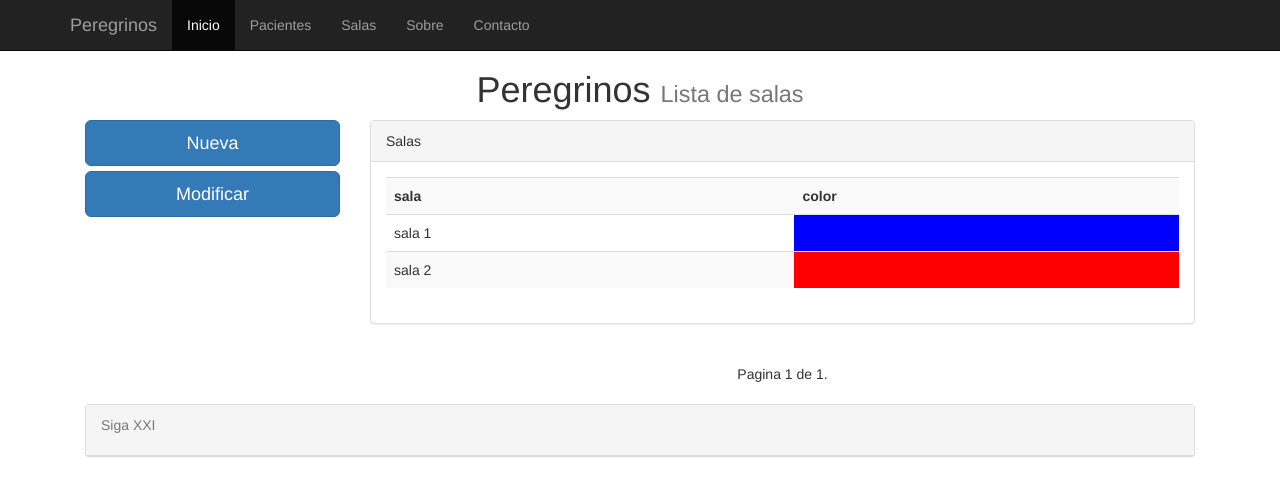
After one commit to Siga21/peregrinos, a Django app: page /salas/ in a window 1280 px wide. The commit adds this page. Shown: the top 496 px of the page. Run offline with Django 3.2, Linux system fonts and the light colour scheme; data comes from the database, SQL or seed files in the repository; some libraries are stand-ins or nearby versions.

Commit message:
manto salas

```diff
--- a/peregrinos/clinica/views.py
+++ b/peregrinos/clinica/views.py
@@ -147,3 +147,10 @@ def calendario(request):
 	#----- renderizamos --------#
 #	return render(request, 'clinica/calendario.html', {'citas_1': citas_1, 'citas_2': citas_2 , 'citas_3': citas_3, 'citas_4': citas_4, 'citas_5': citas_5, 'citas_6': citas_6 })
 	return render(request, 'clinica/selectable.html', {'citas_1': citas_1})
+
+#------------------------- Listado Pacientes -----------------------------------------------------
+
+class ListaSalas(ListView):
+    queryset = salas.objects.order_by('sala')
+    context_object_name = 'salas'
+    paginate_by = 8
--- a/peregrinos/peregrinos/urls.py
+++ b/peregrinos/peregrinos/urls.py
@@ -1,7 +1,7 @@
 from django.conf.urls import patterns, include, url
 from django.contrib import admin
 from django.conf import settings
-from clinica.views import ListaPacientes, DetallePacientes, ListaHistorial, ListaCitas
+from clinica.views import ListaPacientes, DetallePacientes, ListaHistorial, ListaCitas, ListaSalas
 from clinica.forms import CrearPaciente, EditarPaciente, EditarHistorial, AgregarHistorial
 
 urlpatterns = patterns('',
@@ -23,6 +23,7 @@ urlpatterns = patterns('',
 	url(r'^historial_agregar/(?P<id>[0-9]+)/$', AgregarHistorial.as_view(), name = 'historial_agregar'),
     url(r'^historial_borrar/(?P<historial_id>[0-9]+)/$', 'clinica.views.historialDelete', name = 'historial_borrado'),
 	url(r'^calendario/', 'clinica.views.calendario', name = 'calendario'),
+	url(r'^salas/',ListaSalas.as_view(), name = 'ListaSalas'),
 )
 
 if settings.DEBUG:
--- a/peregrinos/templates/base.html
+++ b/peregrinos/templates/base.html
@@ -29,6 +29,7 @@
 				<ul class="nav navbar-nav">
 					<li class="active"><a href="/index">Inicio</a></li>
 					<li><a href="/pacientes">Pacientes</a></li>
+					<li><a href="/salas">Salas</a></li>
 					<li><a href="#about">Sobre</a></li>
 					<li><a href="#contact">Contacto</a></li>
 				</ul>
--- /dev/null
+++ b/peregrinos/templates/clinica/salas_list.html
@@ -0,0 +1,55 @@
+{% extends "base.html" %}
+{%   load   staticfiles   %}
+
+{% block elcss %}
+<!--<link   rel="stylesheet"   type="text/css"   href="{%   static  'clinica/css/pacientes.css'   %}"   />-->
+{% endblock %}
+{% block titulo %}
+Lista de salas
+{% endblock %}
+{% block content %}
+<row>
+	<div class="col-md-3">
+		<a href="/salas/agregar" class="btn btn-primary btn-lg btn-block">Nueva</a>
+		<a href="/salas/modificar" class="btn btn-primary btn-lg btn-block">Modificar</a>
+	</div>
+	<div class="col-md-9" >
+		<div class="panel panel-default">
+			<div class="panel-heading">Salas</div>
+			<div class ="panel-body">
+				{% if object_list %}
+				<div class="table-responsive">
+				<table class="table table-striped">
+					<th>sala</th>
+					<th>color</th>
+          {% for salas  in object_list %}
+						<tr>
+							<td>{{salas.sala}}</td>
+							<td style="background-color:{{salas.color}};"> </td>
+					{% endfor %}
+				  </table>
+				</div>
+		    {% else %}
+        	<p class="text-warning">No hay salas registradas.</p>
+        {% endif %}
+			</div>
+		</div>
+	</div>
+</row>
+<row>
+	<div class="col-md-9 col-md-offset-3">
+		<nav>
+			<ul class="pager">
+				{% if page_obj.has_previous %}
+				<li class="previus"><a href="?page={{ page_obj.previous_page_number }}"><spam aria-hideen="true">&larr;</spam>Anterior</a></li>
+				{%endif%}
+				<li> Pagina {{ page_obj.number }} de {{ paginator.num_pages }}.</li>
+				{% if page_obj.has_next %}
+				<li class="next"><a href="?page={{ page_obj.next_page_number }}">Siguiente<spam aria-hideen="true">&rarr;</spam></a></li>
+				{%endif%}
+			</ul>
+		</nav>
+	</div>
+</row>
+
+{% endblock %}
```
